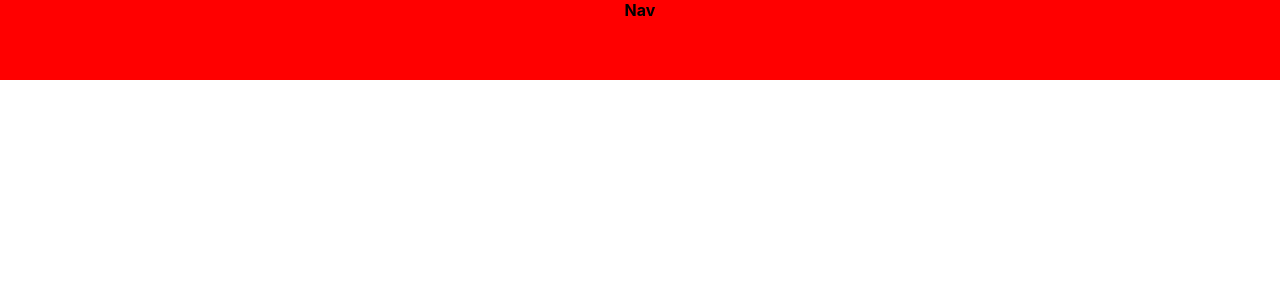
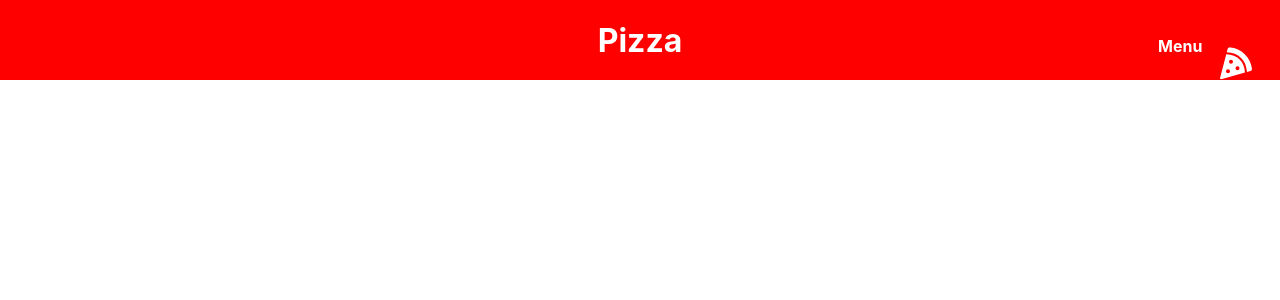
Before and after one commit to n1ckk007/restaurant-e-commerce, a React (Create React App) app: page / in a window 1280 px wide. Shown: the top 300 px of the page. Built offline with nearby package versions, Linux system fonts and the light colour scheme.

Commit message:
added icon and menu link to navbar

```diff
--- a/package.json
+++ b/package.json
@@ -8,6 +8,7 @@
     "@testing-library/user-event": "^12.1.10",
     "react": "^17.0.1",
     "react-dom": "^17.0.1",
+    "react-icons": "^3.11.0",
     "react-router-dom": "^5.2.0",
     "react-scripts": "4.0.0",
     "styled-components": "^5.2.1",
--- a/src/components/navbar/Navbar.js
+++ b/src/components/navbar/Navbar.js
@@ -1,10 +1,16 @@
 import React from "react";
-import { Nav } from "./NavbarStyles";
+import { Bars, Nav, NavIcon, NavLink } from "./NavbarStyles";
 
 const Navbar = () => {
   return (
     <>
-      <Nav>Nav</Nav>
+      <Nav>
+        <NavLink to="/">Pizza</NavLink>
+        <NavIcon>
+          <p>Menu</p>
+          <Bars />
+        </NavIcon>
+      </Nav>
     </>
   );
 };
--- a/src/components/navbar/NavbarStyles.js
+++ b/src/components/navbar/NavbarStyles.js
@@ -1,19 +1,19 @@
 import styled from "styled-components";
 import { NavLink as Link } from "react-router-dom";
+import { FaPizzaSlice } from "react-icons/fa";
 
 export const Nav = styled.nav`
   background: red;
   height: 80px;
   display: flex;
   justify-content: center;
+  align-items: center;
   font-weight: 700;
 `;
 
 export const NavLink = styled(Link)`
   color: #fff;
   font-size: 2rem;
-  display: flex;
-  align-items: center;
   text-decoration: none;
   cursor: pointer;
 
@@ -23,3 +23,22 @@
     left: 25px;
   }
 `;
+
+export const NavIcon = styled.div`
+  display: block;
+  position: absolute;
+  top: 0;
+  right: 0;
+  cursor: pointer;
+  color: #fff;
+
+  p {
+    transform: translate(-175%, 100%);
+    font-weight: bold;
+  }
+`;
+
+export const Bars = styled(FaPizzaSlice)`
+  font-size: 2rem;
+  transform: translate(-50%, -15%);
+`;
```
Also changed, not shown: 1 other file (tests, documents, lock files or other folders).
